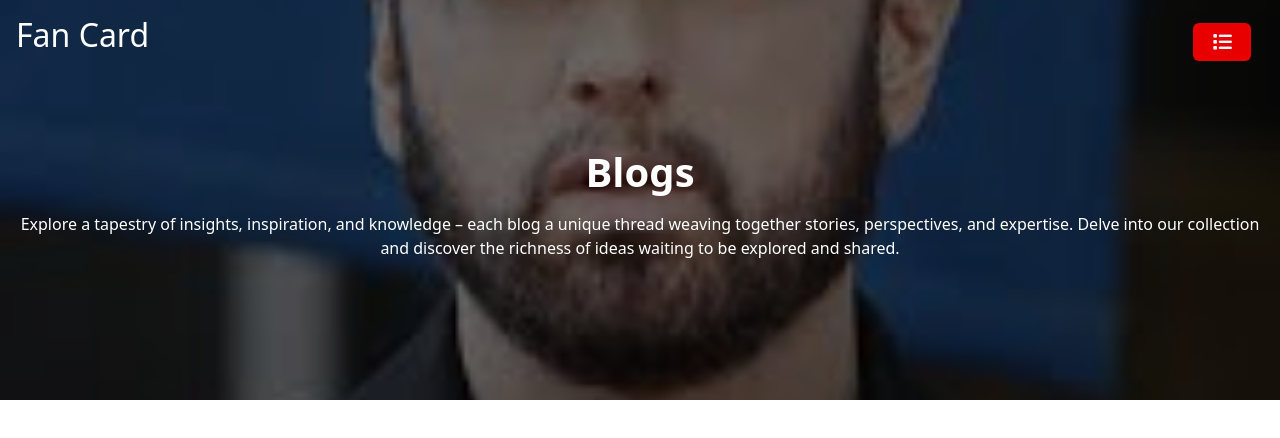
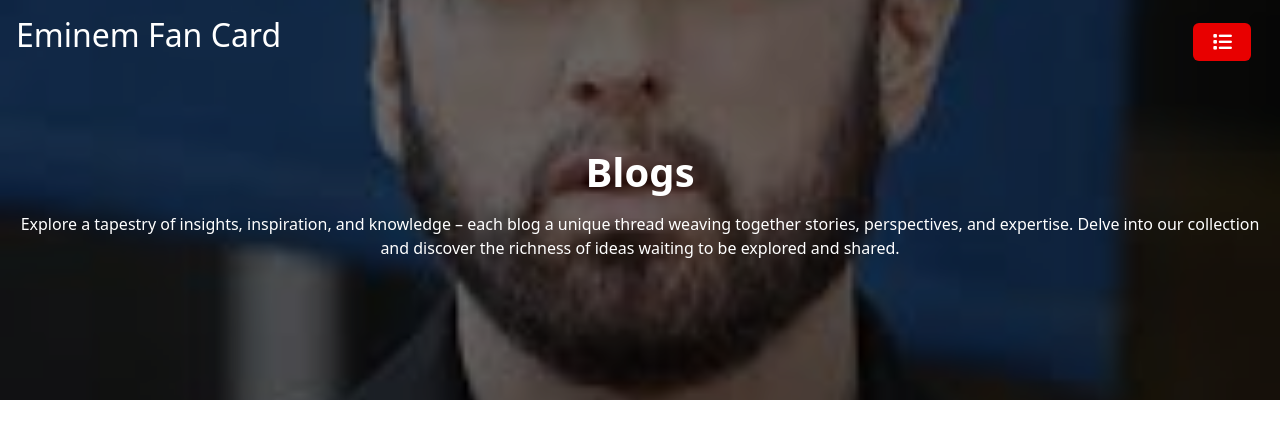
Before and after one commit to mario0070/fan-card, a React (Vite) app: page /blogs in a window 1280 px wide. Shown: the top 438 px of the page. Built offline with nearby package versions, Linux system fonts and the light colour scheme.

Commit message:
blog listing

```diff
--- a/src/pages/about.jsx
+++ b/src/pages/about.jsx
@@ -9,7 +9,7 @@ export default function About() {
             <Canvas />
             <div className="text_content">
                 <div className="d-flex justify-content-between">
-                    <h2 className="">Fan Card</h2>
+                    <h2 className="">Eminem Fan Card</h2>
                     <p className="mb-0 btn" data-bs-toggle="offcanvas" data-bs-target="#menu"><i class="fa-solid fa-list"></i></p>
                 </div>
                 <div className="desc">
--- a/src/pages/blog.jsx
+++ b/src/pages/blog.jsx
@@ -8,7 +8,7 @@ export default function Blog() {
             <Canvas />
             <div className="text_content">
                 <div className="d-flex justify-content-between">
-                    <h2 className="">Fan Card</h2>
+                    <h2 className="">Eminem Fan Card</h2>
                     <p className="mb-0 btn" data-bs-toggle="offcanvas" data-bs-target="#menu"><i class="fa-solid fa-list"></i></p>
                 </div>
                 <div className="desc">
--- a/src/pages/contact.jsx
+++ b/src/pages/contact.jsx
@@ -9,7 +9,7 @@ export default function Ccontact() {
             <Canvas />
             <div className="text_content">
                 <div className="d-flex justify-content-between">
-                    <h2 className="">Fan Card</h2>
+                    <h2 className="">Eminem Fan Card</h2>
                     <p className="mb-0 btn" data-bs-toggle="offcanvas" data-bs-target="#menu"><i class="fa-solid fa-list"></i></p>
                 </div>
                 <div className="desc">
--- a/src/pages/listing.jsx
+++ b/src/pages/listing.jsx
@@ -9,7 +9,7 @@ export default function Listing() {
             <Canvas />
             <div className="text_content">
                 <div className="d-flex justify-content-between">
-                    <h2 className="">Fan Card</h2>
+                    <h2 className="">Eminem Fan Card</h2>
                     <p className="mb-0 btn" data-bs-toggle="offcanvas" data-bs-target="#menu"><i class="fa-solid fa-list"></i></p>
                 </div>
                 <div className="desc">
```
